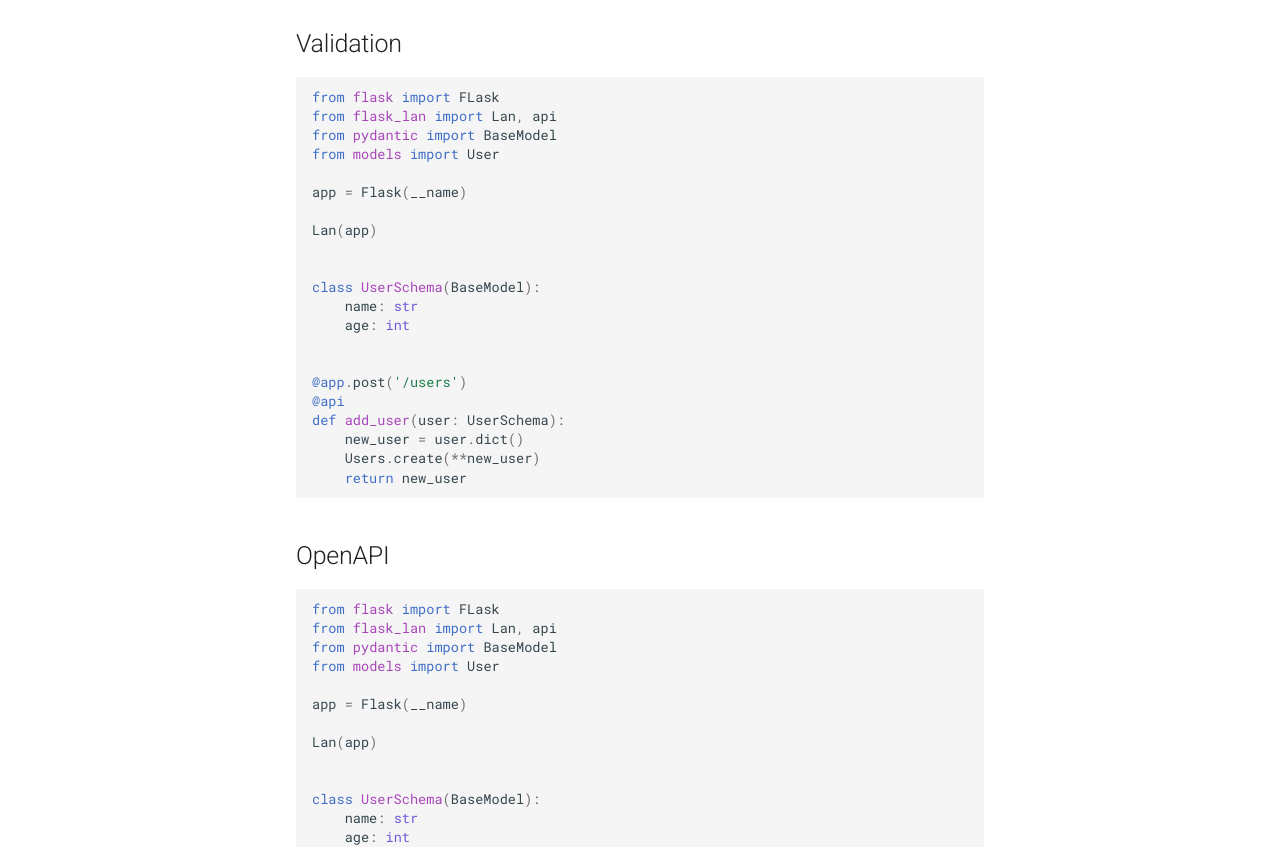
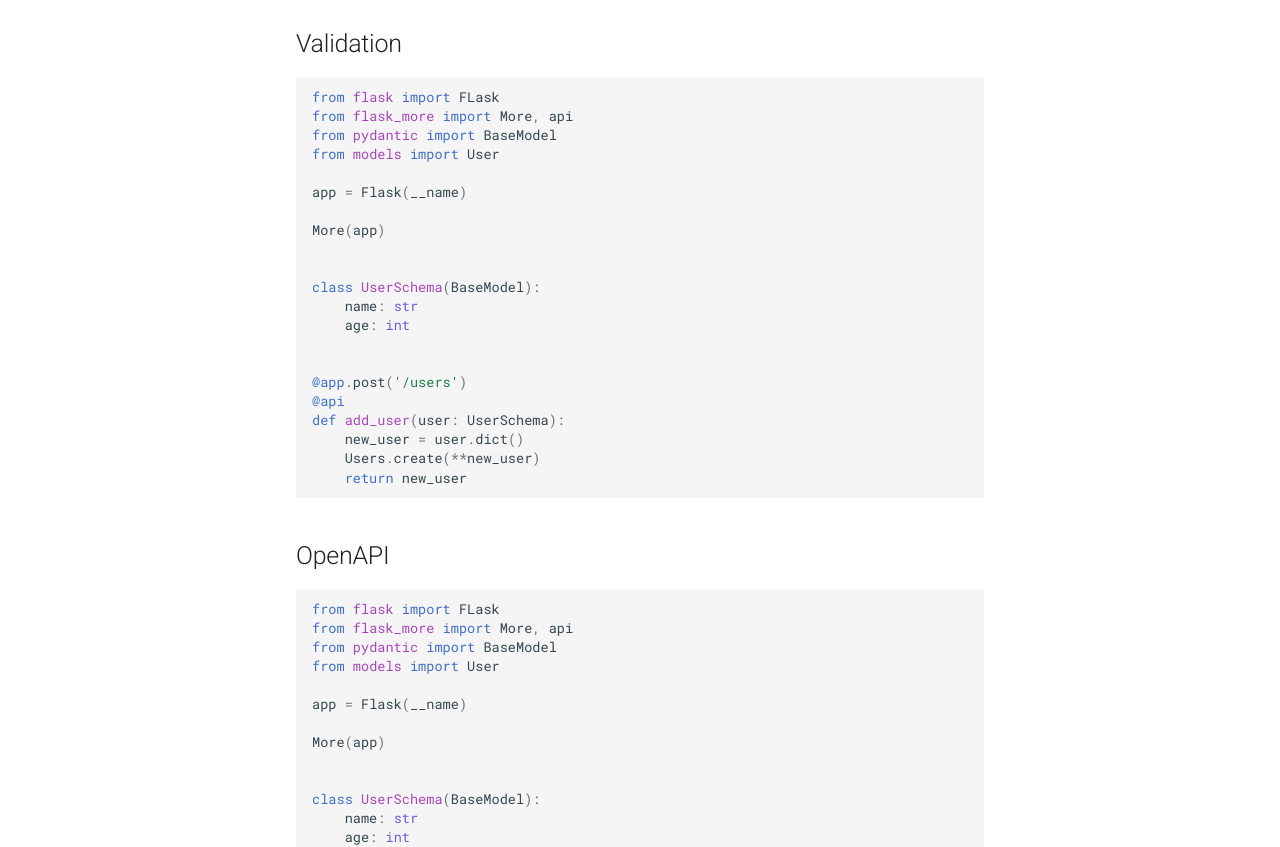
Before and after one commit to ischaojie/flask-more, an MkDocs documentation site: the page built from docs/api.md, in a window 1280 px wide and 1400 px high. Shown: the part 270-1117 px from the top of the window. Built offline with MkDocs 1.6.1 and Material for MkDocs 9.7.7, drawn with Linux system fonts in a browser that asks for light colours; comment, search, counter and statistics services are not loaded.

Commit message:
chore: clean legacy

````diff
--- a/docs/api.md
+++ b/docs/api.md
@@ -6,13 +6,13 @@
 
 ```python
 from flask import FLask
-from flask_lan import Lan, api
+from flask_more import More, api
 from pydantic import BaseModel
 from models import User
 
 app = Flask(__name)
 
-Lan(app)
+More(app)
 
 
 class UserSchema(BaseModel):
@@ -32,13 +32,13 @@
 
 ```python
 from flask import FLask
-from flask_lan import Lan, api
+from flask_more import More, api
 from pydantic import BaseModel
 from models import User
 
 app = Flask(__name)
 
-Lan(app)
+More(app)
 
 
 class UserSchema(BaseModel):
--- a/flask_more/__init__.py
+++ b/flask_more/__init__.py
@@ -1,6 +1,6 @@
-from flask_more.core import Lan
+from flask_more.core import More
 from flask_more.validate import validator
 from flask_more.wraps import api
 
-__version__ = "0.2.0"
-__all__ = ["Lan", "api", "validator"]
+__version__ = "0.2.1"
+__all__ = ["More", "api", "validator"]
--- a/mkdocs.yml
+++ b/mkdocs.yml
@@ -30,7 +30,7 @@
   - pymdownx.superfences
 
 watch:
-- flask_lan
+- flask_more
 - example
 
 plugins:
````
Also changed, not shown: 3 other files.
